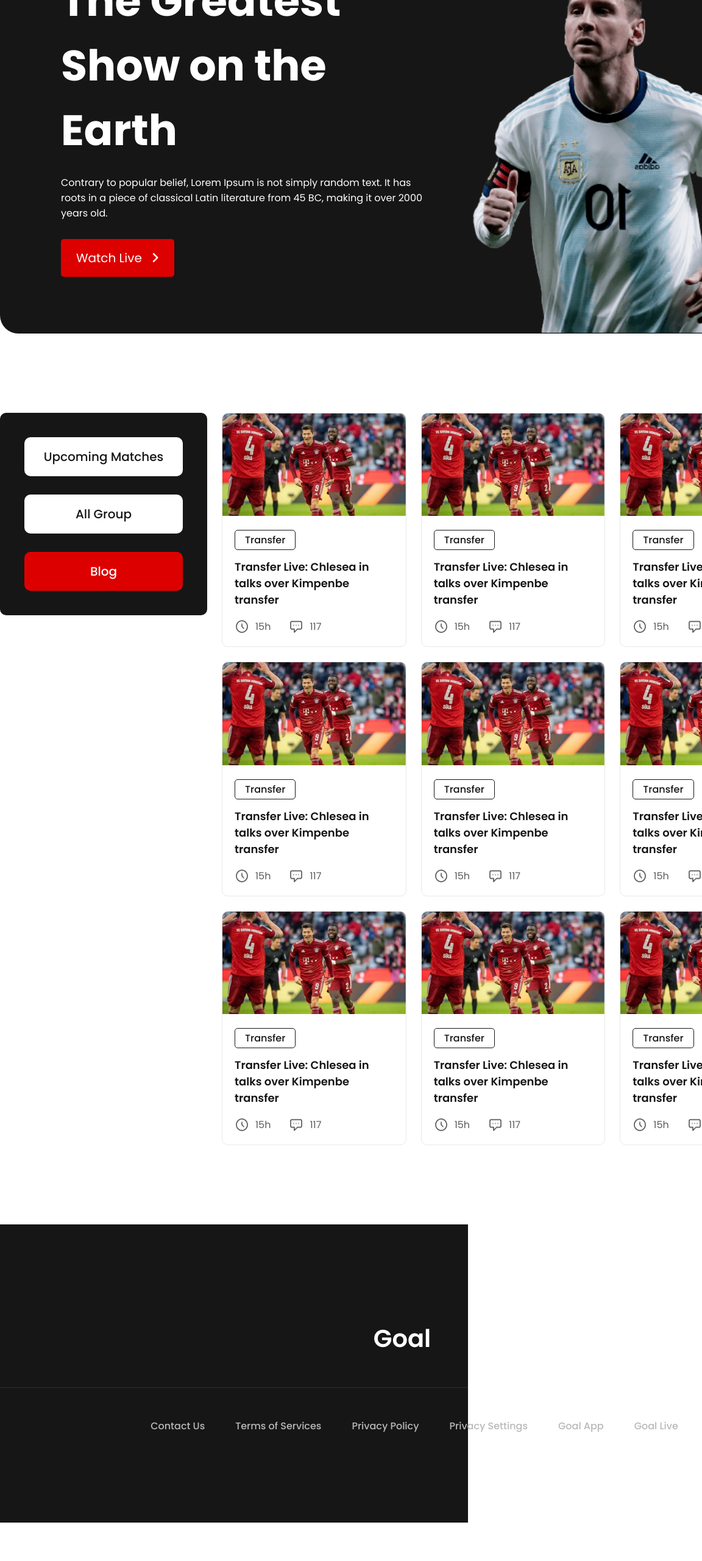
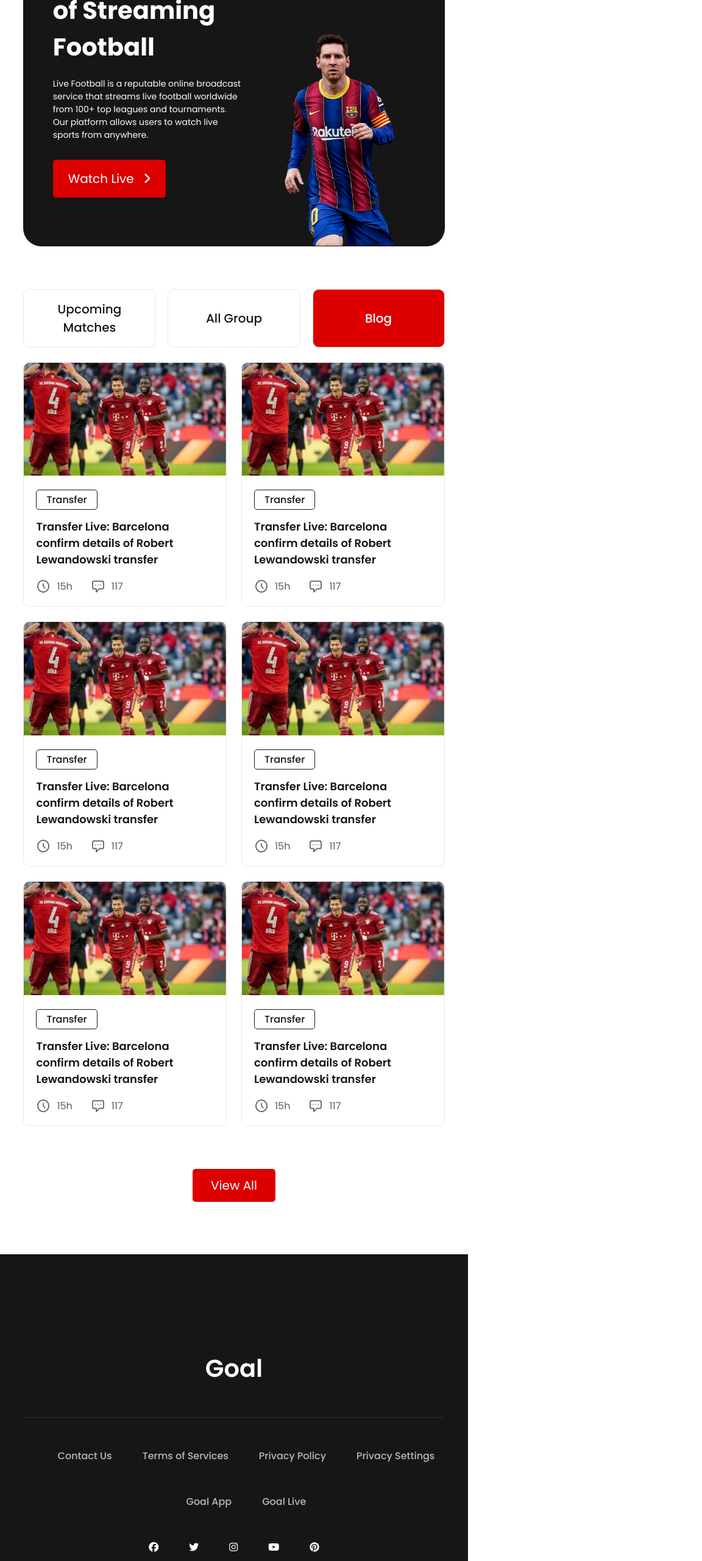
Before and after one commit to sumonkaysar/live-football, a plain HTML site: page index.html in a window 768 px wide. Shown: the part 180-2740 px from the top of the page at 61% size, 1152 px wide, since content can reach past the window. Before the commit the page ends 2677 px from the top, so only its background shows below. Drawn offline with Linux system fonts and the light colour scheme.

Commit message:
tab view completed

```diff
--- a/css/style.css
+++ b/css/style.css
@@ -11,6 +11,10 @@
 }
 
 /* Utilities */
+html, body{
+  width: 100vw;
+  overflow-x: hidden;
+}
 body{
   font-family: 'Poppins', sans-serif;
   color: var(--primary-color);
@@ -20,7 +24,8 @@ body{
 }
 .container{
   display: flex;
-  width: 1320px;
+  max-width: 1320px;
+  width: 90%;
   margin: 0 auto;
 }
 
@@ -38,16 +43,10 @@ header .container{
   padding: 30px 0;
 }
 .split-item{
-  width: 50%;
+  width: 45%;
 }
 .header-details{
-  margin-left: 100px;
-}
-.banner-img{
-  width: 100%;
-  position: relative;
-  transform: scale(1.15);
-  top: -10px;
+  margin-left: 6%;
 }
 .header-title{
   font-weight: 700;
@@ -57,7 +56,16 @@ header .container{
 .header-info{
   margin: 0;
 }
-.watch-live-btn{
+.header-banner{
+  align-self: flex-end;
+  text-align: center;
+}
+.banner-img{
+  width: 85%;
+  position: relative;
+  bottom: -36px;
+}
+.watch-live-btn, .view-all-blogs-btn{
   font-size: 20px;
   text-decoration: none;
   color: var(--secondary-color);
@@ -66,7 +74,7 @@ header .container{
   display: inline-block;
   padding: 16px 25px;
   margin-top: 30px;
-  margin-bottom: 60px;
+  margin-bottom: 50px;
 }
 .watch-live-btn .fa-angle-right{
   margin-left: 10px;
@@ -99,6 +107,9 @@ main .container{
 .tabs ul li{
   background-color: #FFFFFF;
   border-radius: 10px;
+  display: flex;
+  justify-content: center;
+  align-items: center;
   text-align: center;
 }
 .tabs ul li a{
@@ -154,6 +165,24 @@ main .container{
 .blog-info span{
   color: #161616B2;
 }
+.view-all-blogs-wrapper{
+  text-align: center;
+}
+.view-all-blogs-btn{
+  padding: 12px 30px;
+  margin-bottom: 0;
+  display: none;
+}
+.social-sites{
+  display: flex;
+  justify-content: center;
+  gap: 50px;
+  margin-top: 50px;
+}
+.social-sites a{
+  color: var(--secondary-color);
+  font-size: 3g0px;
+}
 
 /*--------------
   Footer Section
@@ -162,6 +191,7 @@ footer{
   background-color: var(--primary-bg);
   padding: 130px 0;
   text-align: center;
+  width: 100vw;
 }
 footer .container{
   display: block;
@@ -181,6 +211,7 @@ footer hr{
   display: flex;
   gap: 50px;
   justify-content: center;
+  flex-wrap: wrap;
 }
 .footer-menu ul li a{
   text-decoration: none;
@@ -195,18 +226,18 @@ footer hr{
   /* header */
   .container{
     flex-direction: column;
-    width: 350px;
+    max-width: 4500px;
   }
   header .container{
     gap: 0;
     padding: 0;
   }
   .split-item{
-    width: 100%;
+    width: 90%;
   }
   .header-details{
     text-align: center;
-    margin: 0px 15px;
+    margin: 0px;
     padding-top: 20px;
   }
   .header-title{
@@ -214,9 +245,13 @@ footer hr{
   }
   .header-info{
     font-size: 14px;
+    text-overflow: ellipsis;
+    white-space: nowrap;
+    overflow: hidden;
   }
   .banner-img{
-    top: -20px;
+    width: 60%;
+    bottom: -6px;
   }
   .watch-live-btn{
     margin-bottom: 25px;
@@ -233,7 +268,10 @@ footer hr{
     background-color: var(--secondary-bg);
   }
   .tabs ul{
+    max-width: 260px;
+    width: 100%;
     margin: 0 auto;
+    padding: 0;
   }
   .tabs ul li{
     border: 1px solid #E8E8E8;
@@ -263,4 +301,64 @@ footer hr{
   .footer-menu ul li a{
     font-size: 14px;
   }
+  .hidden-blog{
+    display: none;
+  }
+  .social-sites{
+    gap: 10px;
+    flex-wrap: wrap;
+  }
+  .social-sites a{
+    font-size: 20px;
+  }
 }
+
+/*--------
+  Tab view
+  -------- */
+@media (min-width: 641px) and (max-width: 1100px){
+  .container{
+    max-width: 800px;
+  }
+  .header-details{
+    margin-left: 7%;
+  }
+  .header-title{
+    font-size: 40px;
+  }
+  .header-info{
+    font-size: 14px;
+  }
+  /* main */
+  main{
+    margin: 70px 0;
+  }
+  main .container{
+    flex-direction: column;
+  }
+  .tabs ul{
+    flex-direction: row;
+    width: 100%;
+    margin: 0;
+    padding: 0;
+    background-color: var(--secondary-bg);
+    gap: 20px;
+  }
+  .tabs ul li{
+    flex: 1;
+    border: 1px solid #E8E8E8;
+  }
+  .tabs ul li a{
+    padding: 17px 20px;
+  }
+  /* blogs */
+  .blogs{
+    grid-template-columns: repeat(2, 1fr);
+  }
+  .view-all-blogs-btn{
+    display: inline-block;
+  }
+  .hidden-blog{
+    display: none;
+  }
+}
--- a/index.html
+++ b/index.html
@@ -4,7 +4,7 @@
   <meta charset="UTF-8">
   <meta http-equiv="X-UA-Compatible" content="IE=edge">
   <meta name="viewport" content="width=device-width, initial-scale=1.0">
-  <title>World Cup 2022</title>
+  <title>Live Football</title>
   <!-- Font Awesome -->
   <script src="https://kit.fontawesome.com/9d035a90e5.js" crossorigin="anonymous"></script>
   <!-- Stylesheet -->
@@ -15,12 +15,12 @@
   <header>
     <div class="container">
       <div class="split-item header-details">
-        <h1 class="header-title">The Greatest Show on the Earth</h1>
-        <p class="header-info">Contrary to popular belief, Lorem Ipsum is not simply random text. It has roots in a piece of classical Latin  literature from 45 BC, making it over 2000 years old.</p>
+        <h1 class="header-title">The Best Show of Streaming Football</h1>
+        <p class="header-info">Live Football is a reputable online broadcast service that streams live football worldwide from 100+ top leagues and tournaments. Our platform allows users to watch live sports from anywhere.</p>
         <a class="watch-live-btn" href="https://www.linkedin.com/in/sumon-kaysar-5543781b8/">Watch Live <i class="fa fa-angle-right"></i></a>
       </div>
       <div class="split-item header-banner">
-        <img class="banner-img" src="assets/messi.png" alt="Messi">
+        <img class="banner-img" src="assets/messi-1.png" alt="Messi">
       </div>
     </div>
   </header>
@@ -42,7 +42,7 @@
           </div>
           <div class="blog-details">
             <p><span>Transfer</span></p>
-            <h3>Transfer Live: Chlesea in talks over Kimpenbe transfer</h3>
+            <h3>Transfer Live: Barcelona confirm details of Robert Lewandowski transfer</h3>
             <div class="blog-info">
               <div class="blog-time">
                 <img src="assets/clock-icon.png" alt="Time">
@@ -61,7 +61,7 @@
           </div>
           <div class="blog-details">
             <p><span>Transfer</span></p>
-            <h3>Transfer Live: Chlesea in talks over Kimpenbe transfer</h3>
+            <h3>Transfer Live: Barcelona confirm details of Robert Lewandowski transfer</h3>
             <div class="blog-info">
               <div class="blog-time">
                 <img src="assets/clock-icon.png" alt="Time">
@@ -80,7 +80,7 @@
           </div>
           <div class="blog-details">
             <p><span>Transfer</span></p>
-            <h3>Transfer Live: Chlesea in talks over Kimpenbe transfer</h3>
+            <h3>Transfer Live: Barcelona confirm details of Robert Lewandowski transfer</h3>
             <div class="blog-info">
               <div class="blog-time">
                 <img src="assets/clock-icon.png" alt="Time">
@@ -99,7 +99,7 @@
           </div>
           <div class="blog-details">
             <p><span>Transfer</span></p>
-            <h3>Transfer Live: Chlesea in talks over Kimpenbe transfer</h3>
+            <h3>Transfer Live: Barcelona confirm details of Robert Lewandowski transfer</h3>
             <div class="blog-info">
               <div class="blog-time">
                 <img src="assets/clock-icon.png" alt="Time">
@@ -118,7 +118,7 @@
           </div>
           <div class="blog-details">
             <p><span>Transfer</span></p>
-            <h3>Transfer Live: Chlesea in talks over Kimpenbe transfer</h3>
+            <h3>Transfer Live: Barcelona confirm details of Robert Lewandowski transfer</h3>
             <div class="blog-info">
               <div class="blog-time">
                 <img src="assets/clock-icon.png" alt="Time">
@@ -137,7 +137,7 @@
           </div>
           <div class="blog-details">
             <p><span>Transfer</span></p>
-            <h3>Transfer Live: Chlesea in talks over Kimpenbe transfer</h3>
+            <h3>Transfer Live: Barcelona confirm details of Robert Lewandowski transfer</h3>
             <div class="blog-info">
               <div class="blog-time">
                 <img src="assets/clock-icon.png" alt="Time">
@@ -150,13 +150,13 @@
             </div>
           </div>
         </div>
-        <div class="blog">
+        <div class="blog hidden-blog">
           <div class="blog-banner">
             <img src="assets/blog-banner.jpg" alt="Blog Banner">
           </div>
           <div class="blog-details">
             <p><span>Transfer</span></p>
-            <h3>Transfer Live: Chlesea in talks over Kimpenbe transfer</h3>
+            <h3>Transfer Live: Barcelona confirm details of Robert Lewandowski transfer</h3>
             <div class="blog-info">
               <div class="blog-time">
                 <img src="assets/clock-icon.png" alt="Time">
@@ -169,13 +169,13 @@
             </div>
           </div>
         </div>
-        <div class="blog">
+        <div class="blog hidden-blog">
           <div class="blog-banner">
             <img src="assets/blog-banner.jpg" alt="Blog Banner">
           </div>
           <div class="blog-details">
             <p><span>Transfer</span></p>
-            <h3>Transfer Live: Chlesea in talks over Kimpenbe transfer</h3>
+            <h3>Transfer Live: Barcelona confirm details of Robert Lewandowski transfer</h3>
             <div class="blog-info">
               <div class="blog-time">
                 <img src="assets/clock-icon.png" alt="Time">
@@ -188,13 +188,13 @@
             </div>
           </div>
         </div>
-        <div class="blog">
+        <div class="blog hidden-blog">
           <div class="blog-banner">
             <img src="assets/blog-banner.jpg" alt="Blog Banner">
           </div>
           <div class="blog-details">
             <p><span>Transfer</span></p>
-            <h3>Transfer Live: Chlesea in talks over Kimpenbe transfer</h3>
+            <h3>Transfer Live: Barcelona confirm details of Robert Lewandowski transfer</h3>
             <div class="blog-info">
               <div class="blog-time">
                 <img src="assets/clock-icon.png" alt="Time">
@@ -208,6 +208,9 @@
           </div>
         </div>
       </div>
+      <p class="view-all-blogs-wrapper">
+        <a href="" class="view-all-blogs-btn">View All</a>
+      </p>
     </section>
   </main>
   <!-- Main Section End -->
@@ -226,6 +229,13 @@
           <li><a href="">Goal Live</a></li>
         </ul>
       </nav>
+      <div class="social-sites">
+        <a href=""><i class="fa-brands fa-facebook"></i></a>
+        <a href=""><i class="fa-brands fa-twitter"></i></a>
+        <a href=""><i class="fa-brands fa-instagram"></i></a>
+        <a href=""><i class="fa-brands fa-youtube"></i></a>
+        <a href=""><i class="fa-brands fa-pinterest"></i></a>
+      </div>
     </div>
   </footer>
   <!-- Footer End -->
```
Also changed, not shown: assets/messi-1.png (added), assets/messi-2.png (added), assets/messi.jpg (added).
